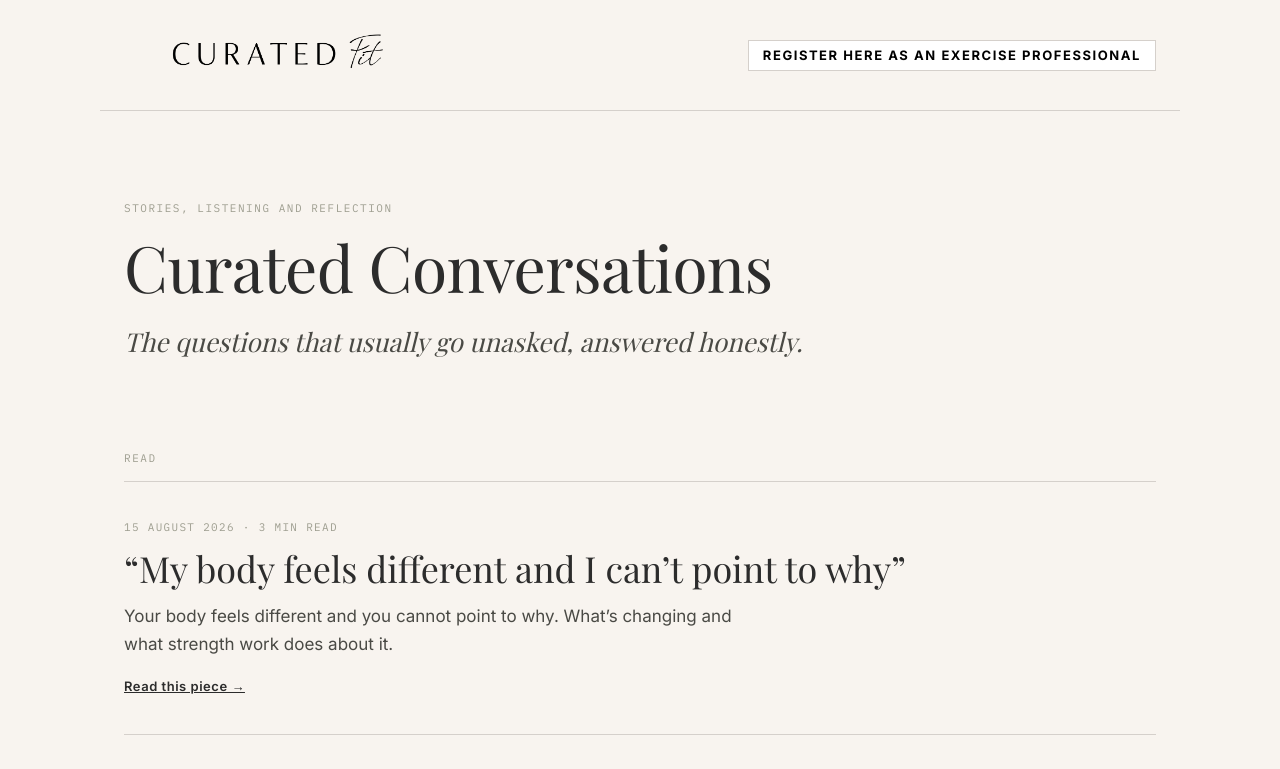
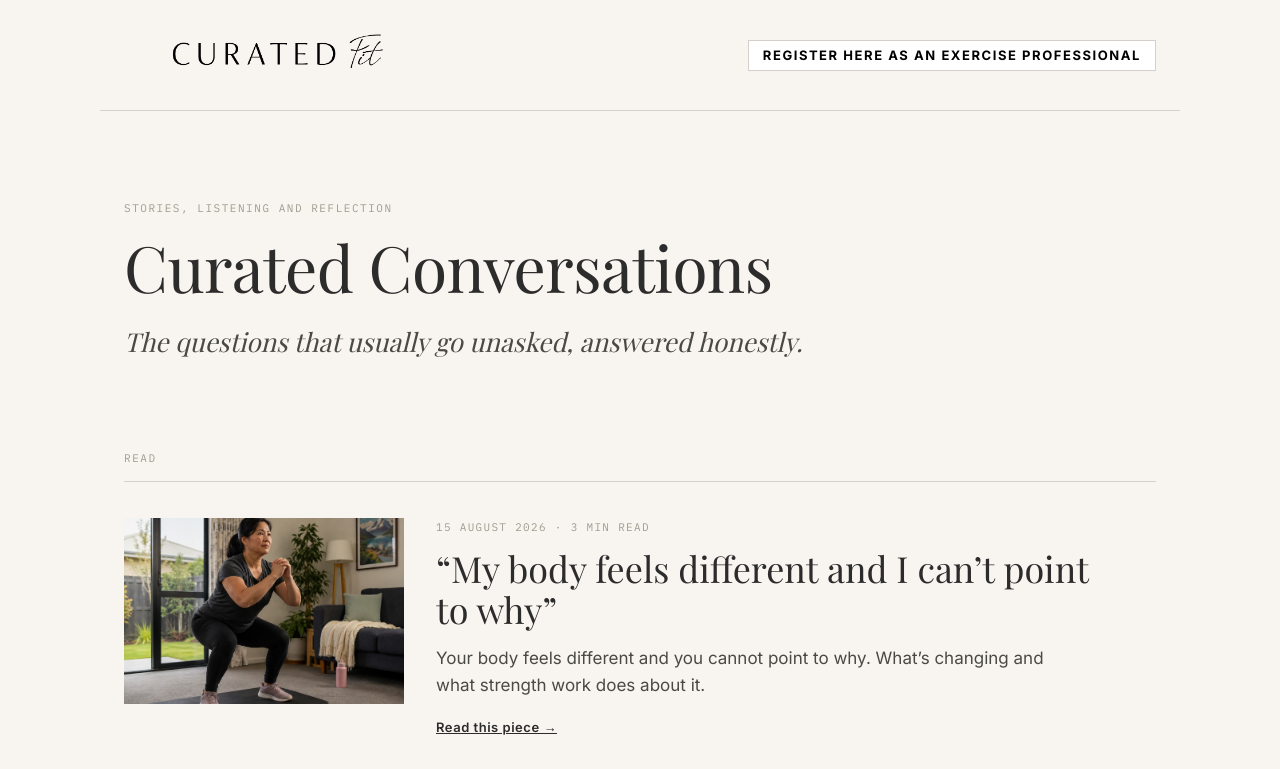
Before and after one commit to EmPerry1972/curated-fit-holding-page, a Next.js app: page /curated-conversations in a window 1280 px wide. Shown: the top 769 px of the page. Built offline with nearby package versions, Linux system fonts and the light colour scheme; no server answers.

Commit message:
Add the living-room squat photo to the muscle loss post
Cropped to 3:2 to match the other two journal images, so the index
reads evenly.

Co-Authored-By: Claude Opus 5 <noreply@anthropic.com>
Claude-Session: https://claude.ai/code/session_01JwcKcts2pNLNWcFm8BBiAv

```diff
--- a/app/curated-conversations/posts.ts
+++ b/app/curated-conversations/posts.ts
@@ -37,6 +37,8 @@ export const POSTS: Post[] = [
     dateLabel: "15 August 2026",
     readingTime: "3 min read",
     kind: "Curated Fit Journal",
+    image: "/journal/body-feels-different-after-40.jpg",
+    imageAlt: "A woman doing a bodyweight squat on a mat in her living room.",
     body: [
       {
         type: "p",
```
Also changed, not shown: public/journal/body-feels-different-after-40.jpg (added).
